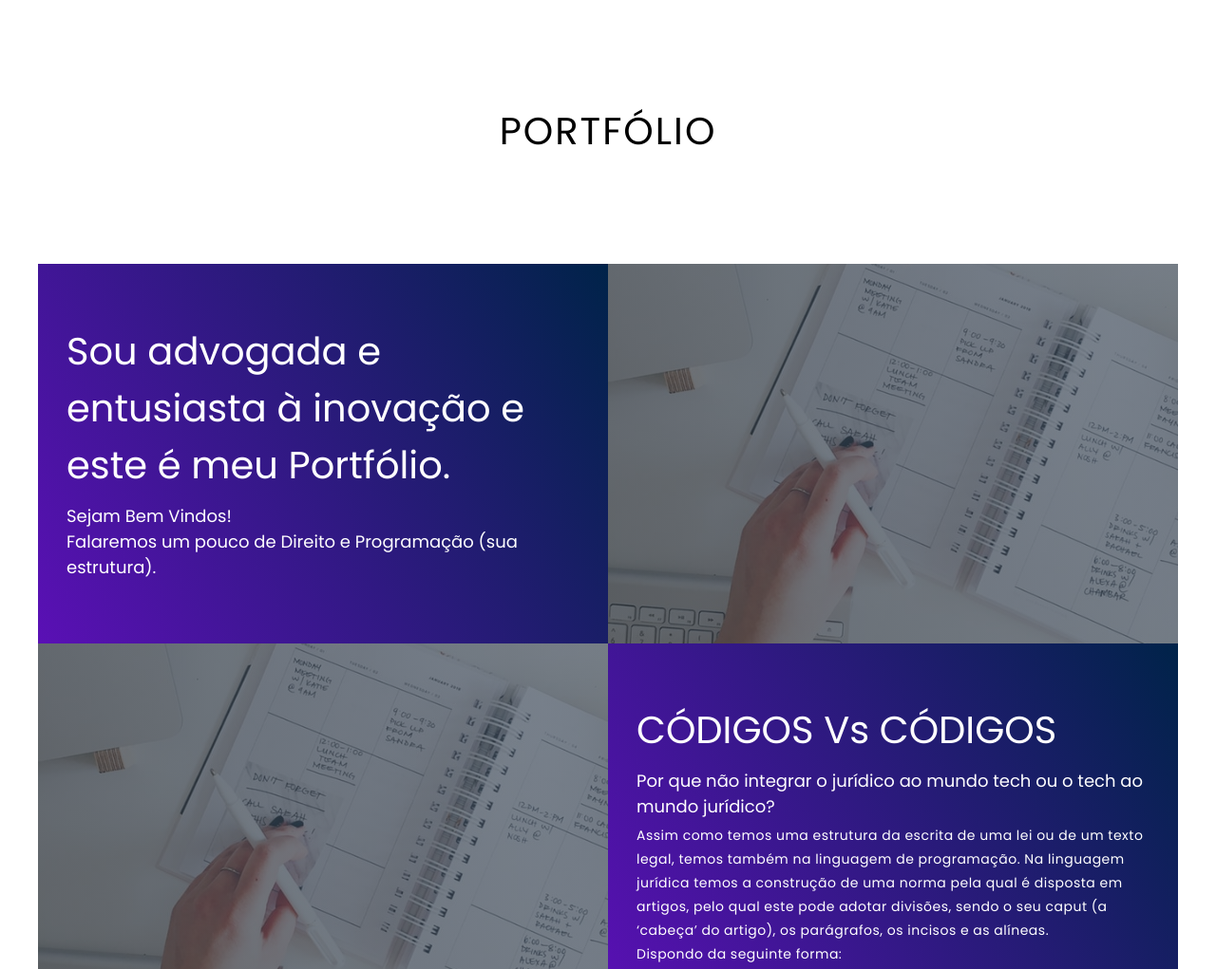
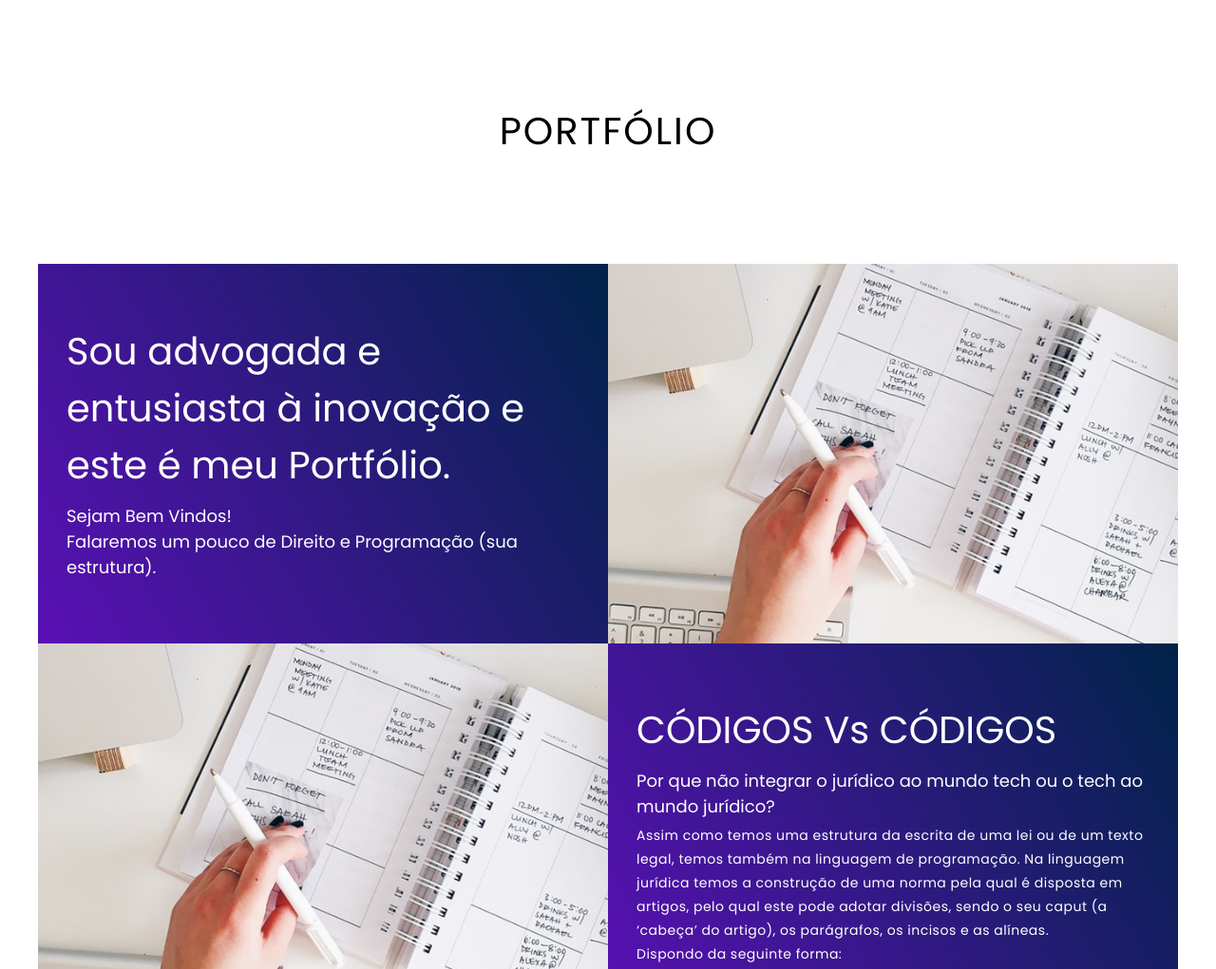
Before and after one commit to Marilande/portfofio, a plain HTML site: page index.html in a window 1280 px wide. Shown: the part 913-1934 px from the top of the page at 95% size. Drawn offline with Linux system fonts and the light colour scheme.

Commit message:
Update css

```diff
--- a/assets/css/style.css
+++ b/assets/css/style.css
@@ -191,8 +191,8 @@ p {
     top:0;
     height: 100%;
     width: 100%;
-    background-image: linear-gradient(60deg, #29323c 0%, #485563 100%);
-    opacity: 0.7;
+    /* background-image: linear-gradient(60deg, #29323c 0%, #485563 100%);
+    opacity: 0.7;*/
 }
 #portfolio .project-img img{
     transition: 0.5s ease transform;
```
